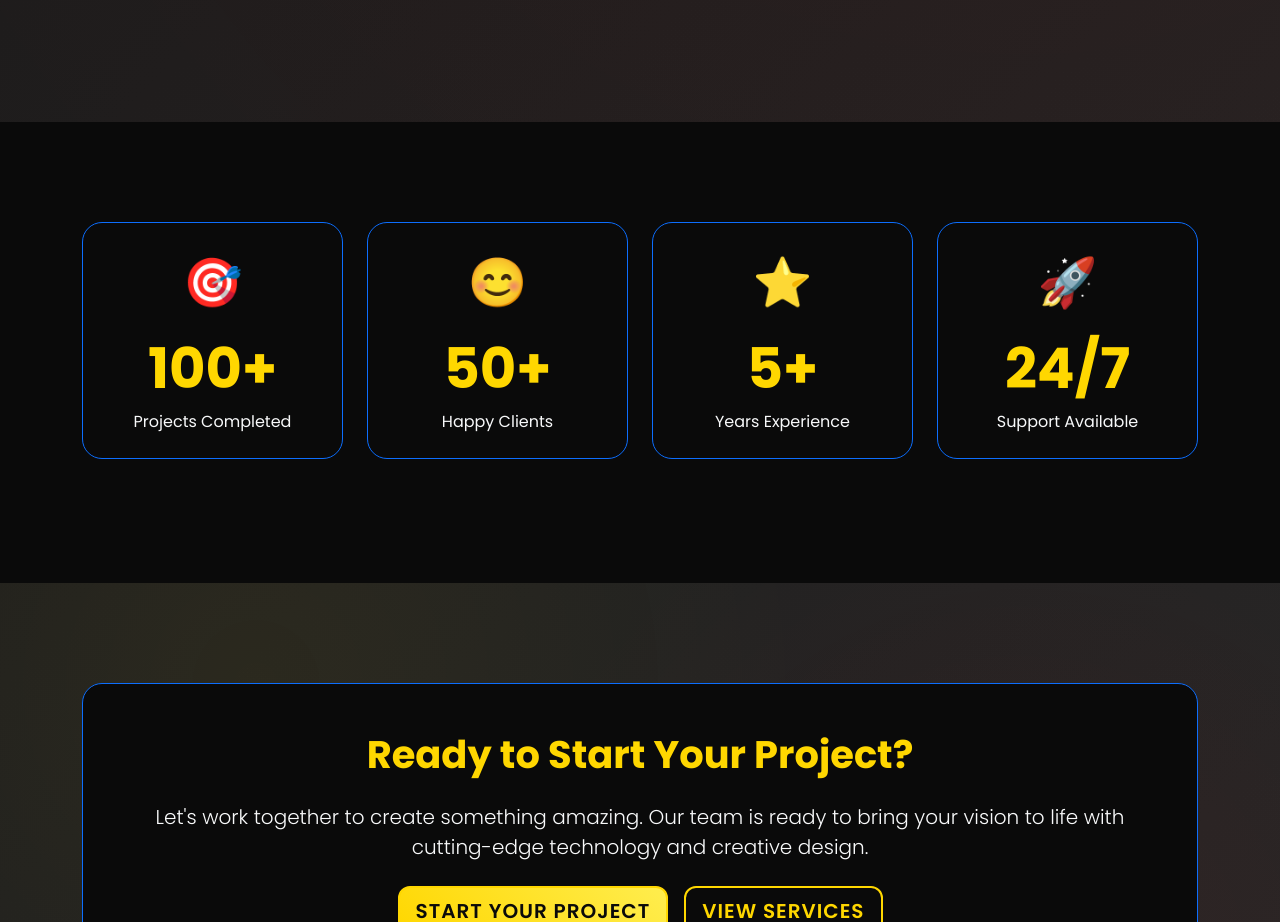
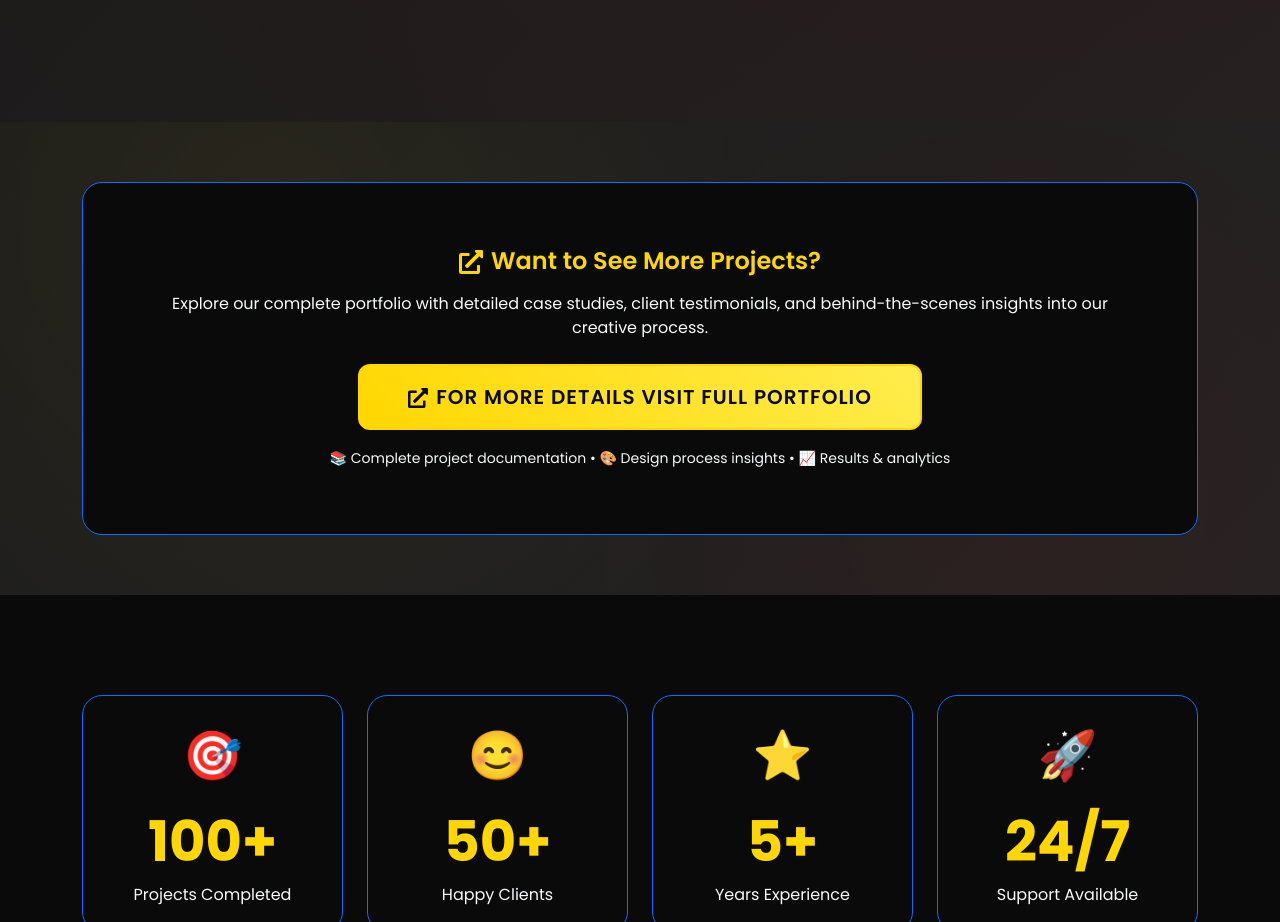
Before and after one commit to tahir1122-dev/pixelhub, a React (Vite) app: page /portfolio in a window 1280 px wide. Shown: the part 4000-4922 px from the top of the page. Built offline with nearby package versions, Linux system fonts and the light colour scheme.

Commit message:
Enhance Portfolio component: improve project type handling, add more project details, and include a link section for full portfolio access

```diff
--- a/src/pages/Portfolio.tsx
+++ b/src/pages/Portfolio.tsx
@@ -1,7 +1,7 @@
 import React, { useState } from 'react';
 import { Container, Row, Col, Nav, Modal } from 'react-bootstrap';
 import { motion, AnimatePresence } from 'framer-motion';
-import { FaExternalLinkAlt, FaPlay, FaImage } from 'react-icons/fa';
+import { FaPlay, FaImage, FaExternalLinkAlt } from 'react-icons/fa';
 
 const Portfolio: React.FC = () => {
     const [activeFilter, setActiveFilter] = useState('all');
@@ -10,23 +10,18 @@ const Portfolio: React.FC = () => {
 
     // Function to handle project viewing
     const handleViewProject = (project: any) => {
-        // If it's a YouTube video, open in new tab
-        if (project.liveUrl && project.liveUrl.includes('youtube')) {
+        // If it's a video project, open YouTube in new tab
+        if (project.type === 'video') {
             window.open(project.liveUrl, '_blank');
         }
-        // If it's an image project or has no external link, show in modal
+        // If it's an image project, show in modal
         else {
             setSelectedProject(project);
             setShowModal(true);
         }
-    };
-
-    // Function to get project type
+    };    // Function to get project type
     const getProjectType = (project: any) => {
-        if (project.liveUrl && project.liveUrl.includes('youtube')) {
-            return 'video';
-        }
-        return 'image';
+        return project.type || 'image';
     };
 
     const categories = [
@@ -42,6 +37,7 @@ const Portfolio: React.FC = () => {
             id: 1,
             title: 'TechCorp Website',
             category: 'web',
+            type: 'image',
             image: 'https://images.unsplash.com/photo-1460925895917-afdab827c52f?w=600&h=400&fit=crop',
             description: 'Modern corporate website with advanced animations and responsive design.',
             technologies: ['React', 'TypeScript', 'Framer Motion'],
@@ -52,6 +48,7 @@ const Portfolio: React.FC = () => {
             id: 2,
             title: 'FashionStore E-Commerce',
             category: 'ecommerce',
+            type: 'image',
             image: 'https://images.unsplash.com/photo-1556742049-0cfed4f6a45d?w=600&h=400&fit=crop',
             description: 'Full-featured online fashion store with payment integration and inventory management.',
             technologies: ['Shopify', 'Liquid', 'JavaScript'],
@@ -62,6 +59,7 @@ const Portfolio: React.FC = () => {
             id: 3,
             title: 'Restaurant Brand Identity',
             category: 'design',
+            type: 'image',
             image: 'https://images.unsplash.com/photo-1414235077428-338989a2e8c0?w=600&h=400&fit=crop',
             description: 'Complete brand identity design including logo, menu design, and marketing materials.',
             technologies: ['Adobe Illustrator', 'Photoshop', 'InDesign'],
@@ -72,6 +70,7 @@ const Portfolio: React.FC = () => {
             id: 10,
             title: 'Cholesterol Reduction Tips',
             category: 'design',
+            type: 'video',
             image: '/images/thumbnail 1.jpg',
             description: 'Top 5 foods to reduce cholesterol in Body naturally - Educational health video editing.',
             technologies: ['Premiere Pro', 'After Effects', 'Photoshop'],
@@ -82,6 +81,7 @@ const Portfolio: React.FC = () => {
             id: 11,
             title: 'Headaches Treatment Guide',
             category: 'design',
+            type: 'video',
             image: '/images/thumbnail 2.jpg',
             description: 'Headaches and Treatment - Medical educational content with professional editing.',
             technologies: ['Premiere Pro', 'Illustrator', 'After Effects'],
@@ -92,6 +92,7 @@ const Portfolio: React.FC = () => {
             id: 12,
             title: 'Make Money Online Strategy',
             category: 'design',
+            type: 'video',
             image: '/images/thumb nail 3.jpg',
             description: 'Amazon FBA training and business optimization strategies - Professional business content.',
             technologies: ['Premiere Pro', 'Motion Graphics', 'Photoshop'],
@@ -102,26 +103,29 @@ const Portfolio: React.FC = () => {
             id: 13,
             title: 'E-commerce Business Guide',
             category: 'design',
+            type: 'video',
             image: '/images/thumbnail 4.jpg',
             description: 'Amazon FBA training and e-commerce startup guide - Step-by-step business tutorial.',
             technologies: ['Premiere Pro', 'After Effects', 'Illustrator'],
-            liveUrl: 'https://youtube.com/shorts/nyCGgCcfsJM?si=7CfdSyAl7IHg8X5z',
+            liveUrl: 'https://www.youtube.com/watch?v=dQw4w9WgXcQ',
             githubUrl: '#',
         },
         {
             id: 14,
             title: 'Product Hunting Strategies',
             category: 'design',
+            type: 'video',
             image: '/images/thumbnail 5.jpg',
             description: 'How to hunt product for online selling - E-commerce product research and optimization.',
             technologies: ['Premiere Pro', 'Motion Graphics', 'Photoshop'],
-            liveUrl: 'https://youtube.com/4oWBa0nsROA?si=3QWyLJF-RonUT8m7',
+            liveUrl: 'https://www.youtube.com/watch?v=9bZkp7q19f0',
             githubUrl: '#',
         },
         {
             id: 15,
             title: 'Social Media Campaign Visual',
             category: 'design',
+            type: 'image',
             image: '/images/thumbnail 6.jpg',
             description: 'Trendy thumbnail design for social media campaign with modern aesthetics.',
             technologies: ['Photoshop', 'Illustrator', 'Figma'],
@@ -132,6 +136,7 @@ const Portfolio: React.FC = () => {
             id: 16,
             title: 'Documentary Style Thumbnail',
             category: 'design',
+            type: 'image',
             image: '/images/thumbnail 7.jpg',
             description: 'Cinematic thumbnail design for documentary-style video with dramatic lighting.',
             technologies: ['Photoshop', 'Lightroom', 'After Effects'],
@@ -142,6 +147,7 @@ const Portfolio: React.FC = () => {
             id: 4,
             title: 'Social Media Campaign',
             category: 'marketing',
+            type: 'image',
             image: 'https://images.unsplash.com/photo-1611224923853-80b023f02d71?w=600&h=400&fit=crop',
             description: 'Viral social media campaign that increased engagement by 300%.',
             technologies: ['Facebook Ads', 'Instagram', 'Analytics'],
@@ -152,6 +158,7 @@ const Portfolio: React.FC = () => {
             id: 5,
             title: 'FinTech Dashboard',
             category: 'web',
+            type: 'image',
             image: 'https://images.unsplash.com/photo-1551288049-bebda4e38f71?w=600&h=400&fit=crop',
             description: 'Complex financial dashboard with real-time data visualization.',
             technologies: ['React', 'D3.js', 'Node.js'],
@@ -162,6 +169,7 @@ const Portfolio: React.FC = () => {
             id: 6,
             title: 'Luxury Jewelry Store',
             category: 'ecommerce',
+            type: 'image',
             image: 'https://images.unsplash.com/photo-1515562141207-7a88fb7ce338?w=600&h=400&fit=crop',
             description: 'High-end jewelry e-commerce site with virtual try-on features.',
             technologies: ['WooCommerce', 'WordPress', 'Custom Plugins'],
@@ -172,6 +180,7 @@ const Portfolio: React.FC = () => {
             id: 7,
             title: 'Fitness App UI/UX',
             category: 'design',
+            type: 'image',
             image: 'https://images.unsplash.com/photo-1571019613454-1cb2f99b2d8b?w=600&h=400&fit=crop',
             description: 'Mobile app design for fitness tracking with intuitive user interface.',
             technologies: ['Figma', 'Principle', 'Sketch'],
@@ -182,6 +191,7 @@ const Portfolio: React.FC = () => {
             id: 8,
             title: 'B2B Lead Generation',
             category: 'marketing',
+            type: 'image',
             image: 'https://images.unsplash.com/photo-1552664730-d307ca884978?w=600&h=400&fit=crop',
             description: 'Comprehensive lead generation campaign for B2B software company.',
             technologies: ['Google Ads', 'LinkedIn', 'HubSpot'],
@@ -192,6 +202,7 @@ const Portfolio: React.FC = () => {
             id: 9,
             title: 'Real Estate Platform',
             category: 'web',
+            type: 'image',
             image: 'https://images.unsplash.com/photo-1560518883-ce09059eeffa?w=600&h=400&fit=crop',
             description: 'Property listing platform with advanced search and filtering capabilities.',
             technologies: ['Next.js', 'PostgreSQL', 'Mapbox'],
@@ -378,6 +389,47 @@ const Portfolio: React.FC = () => {
                 </Container>
             </section>
 
+            {/* More Projects Link Section */}
+            <section className="section" style={{ paddingTop: '60px', paddingBottom: '60px' }}>
+                <Container>
+                    <motion.div
+                        className="text-center"
+                        initial={{ opacity: 0, y: 30 }}
+                        whileInView={{ opacity: 1, y: 0 }}
+                        transition={{ duration: 0.8 }}
+                    >
+                        <div className="card bg-dark border-primary p-4">
+                            <div className="card-body">
+                                <h4 className="text-primary mb-3">
+                                    <FaExternalLinkAlt className="me-2" />
+                                    Want to See More Projects?
+                                </h4>
+                                <p className="text-light mb-4">
+                                    Explore our complete portfolio with detailed case studies, client testimonials,
+                                    and behind-the-scenes insights into our creative process.
+                                </p>
+                                <motion.a
+                                    href="https://www.notion.so/intervideoeditor/Umara-Munir-Portfolio-21bb8e56b7c7802f9d82e9130b9b4101"
+                                    target="_blank"
+                                    rel="noopener noreferrer"
+                                    className="btn btn-primary btn-lg px-5 py-3"
+                                    whileHover={{ scale: 1.05 }}
+                                    whileTap={{ scale: 0.95 }}
+                                >
+                                    <FaExternalLinkAlt className="me-2" />
+                                    For More Details Visit Full Portfolio
+                                </motion.a>
+                                <div className="mt-3">
+                                    <small className="text-light">
+                                        📚 Complete project documentation • 🎨 Design process insights • 📈 Results & analytics
+                                    </small>
+                                </div>
+                            </div>
+                        </div>
+                    </motion.div>
+                </Container>
+            </section>
+
             {/* Stats Section */}
             <section className="section bg-dark">
                 <Container>
```
